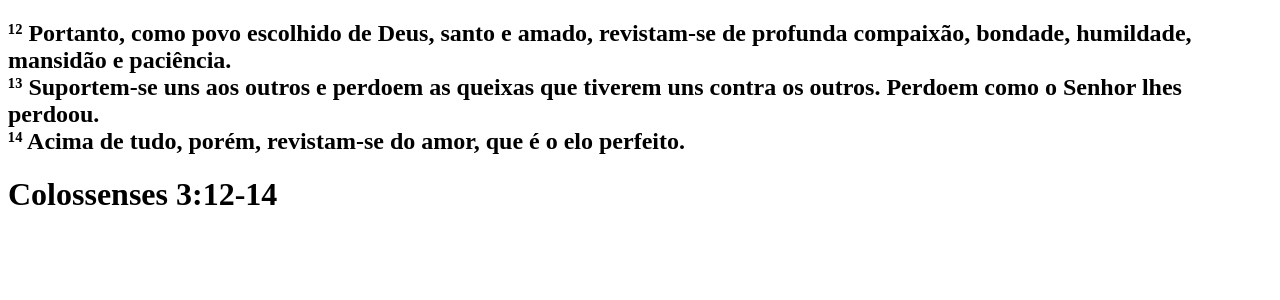
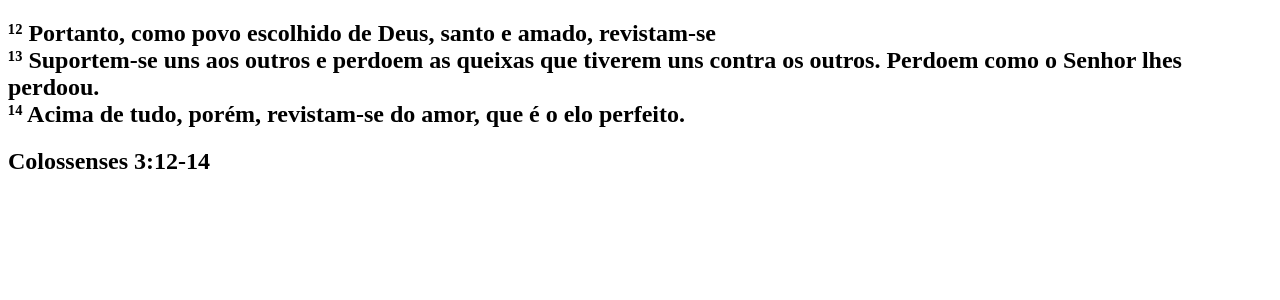
Before and after one commit to JamCS/clone-tabnews, a Next.js app: page / in a window 1280 px wide. Shown: the top 300 px of the page. Built offline with nearby package versions, Linux system fonts and the light colour scheme.

Commit message:
fix: fix sementic error in `pages/index.js`

```diff
--- a/pages/index.js
+++ b/pages/index.js
@@ -1,9 +1,10 @@
 function Home() {
   return (
-    <p>
+    <div>
+      <section>
         <h2>
-        ¹² Portanto, como povo escolhido de Deus, santo e amado, revistam-se de
-        profunda compaixão, bondade, humildade, mansidão e paciência. <br />
+          ¹² Portanto, como povo escolhido de Deus, santo e amado, revistam-se
+          <br />
           ¹³ Suportem-se uns aos outros e perdoem as queixas que tiverem uns
           contra os outros. Perdoem como o Senhor lhes perdoou.
           <br />
@@ -11,7 +12,8 @@ function Home() {
           <br />
         </h2>
         <h1>Colossenses 3:12-14</h1>
-    </p>
+      </section>
+    </div>
   );
 }
 
```
Lines whose indentation alone changed are shown as unchanged.
